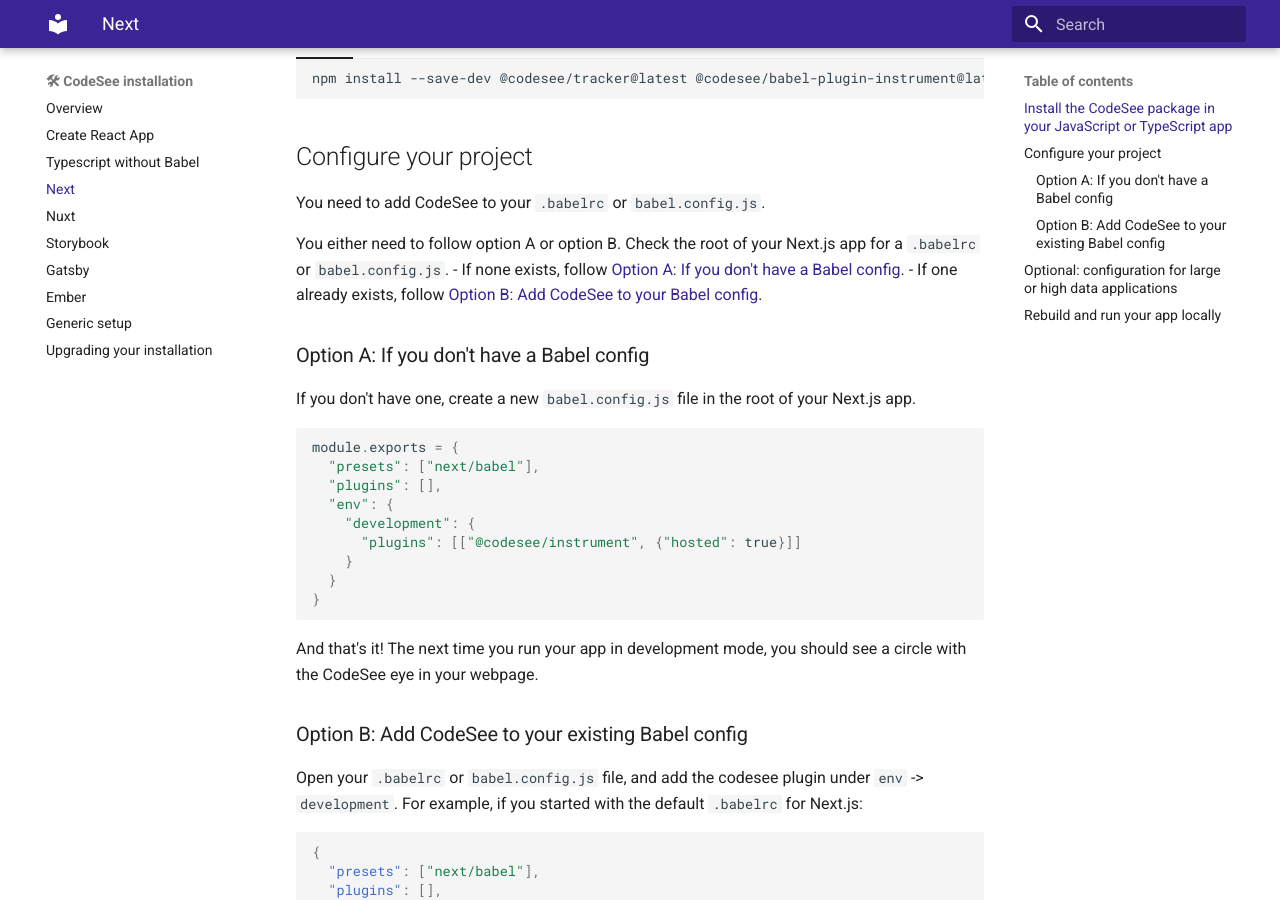
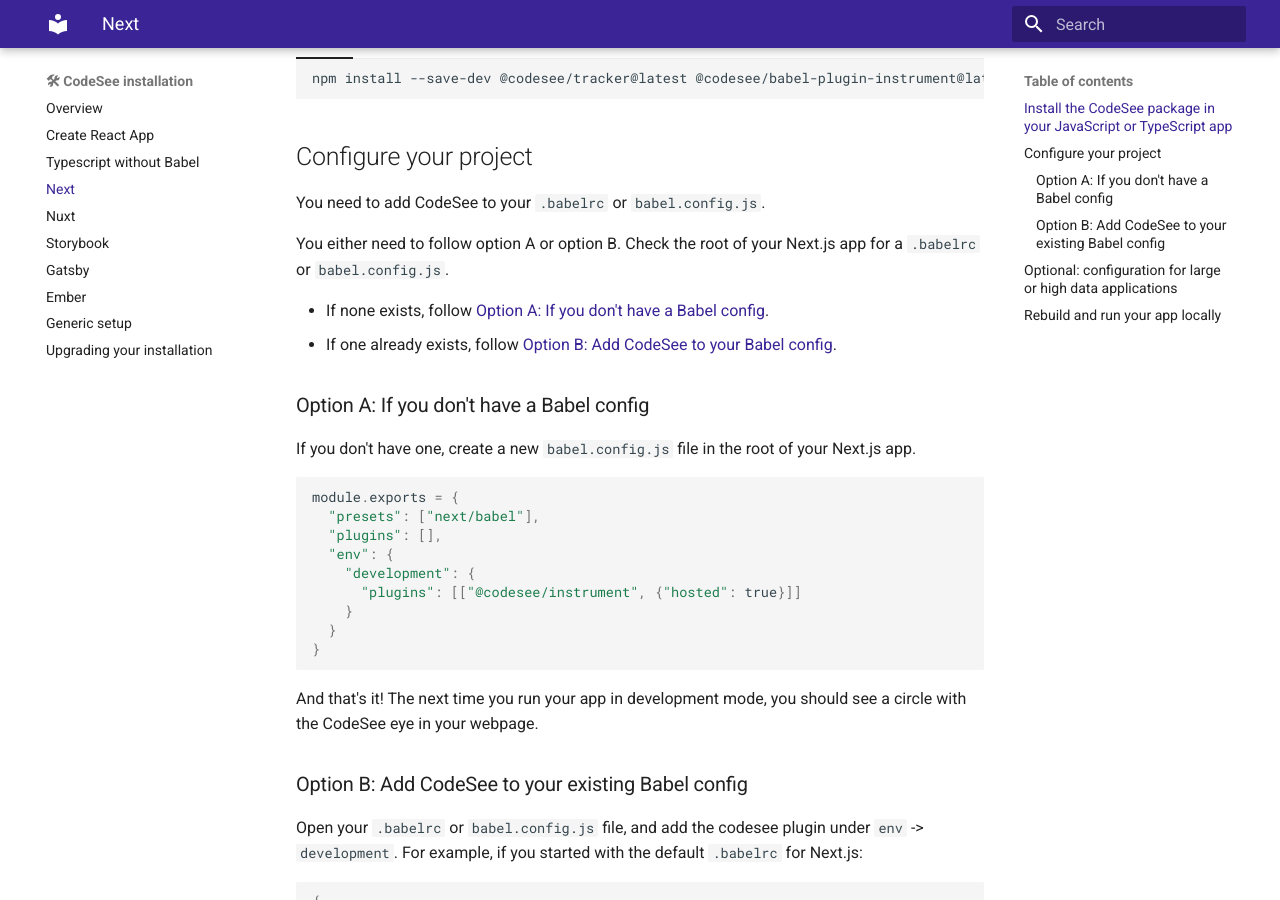
Before and after one commit to Codesee-io/docs, an MkDocs documentation site: the page built from docs/install/setup-next.md, in a window 1280 px wide and 900 px high, scrolled down 337 px. Built offline with MkDocs 1.6.1 and Material for MkDocs 9.7.7, drawn with Linux system fonts in a browser that asks for light colours; comment, search, counter and statistics services are not loaded.

Commit message:
formatting

```diff
--- a/docs/install/setup-next.md
+++ b/docs/install/setup-next.md
@@ -7,8 +7,9 @@
 You need to add CodeSee to your `.babelrc` or `babel.config.js`.
 
 You either need to follow option A or option B. Check the root of your Next.js app for a `.babelrc` or `babel.config.js`.
- - If none exists, follow [Option A: If you don't have a Babel config](#option-a-if-you-dont-have-a-babel-config).
- - If one already exists, follow [Option B: Add CodeSee to your Babel config](option-b-add-codesee-to-your-babel-config).
+
+* If none exists, follow [Option A: If you don't have a Babel config](#option-a-if-you-dont-have-a-babel-config).
+* If one already exists, follow [Option B: Add CodeSee to your Babel config](option-b-add-codesee-to-your-babel-config).
 
 
 ### Option A: If you don't have a Babel config
```
